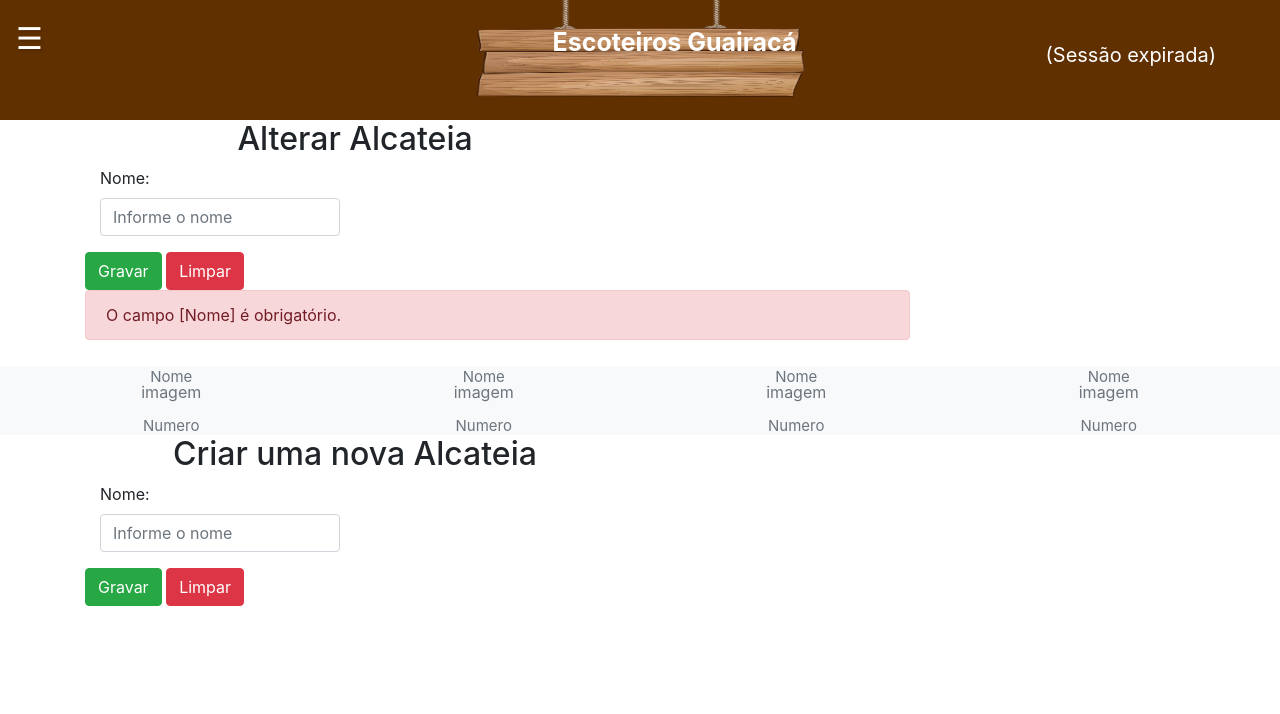
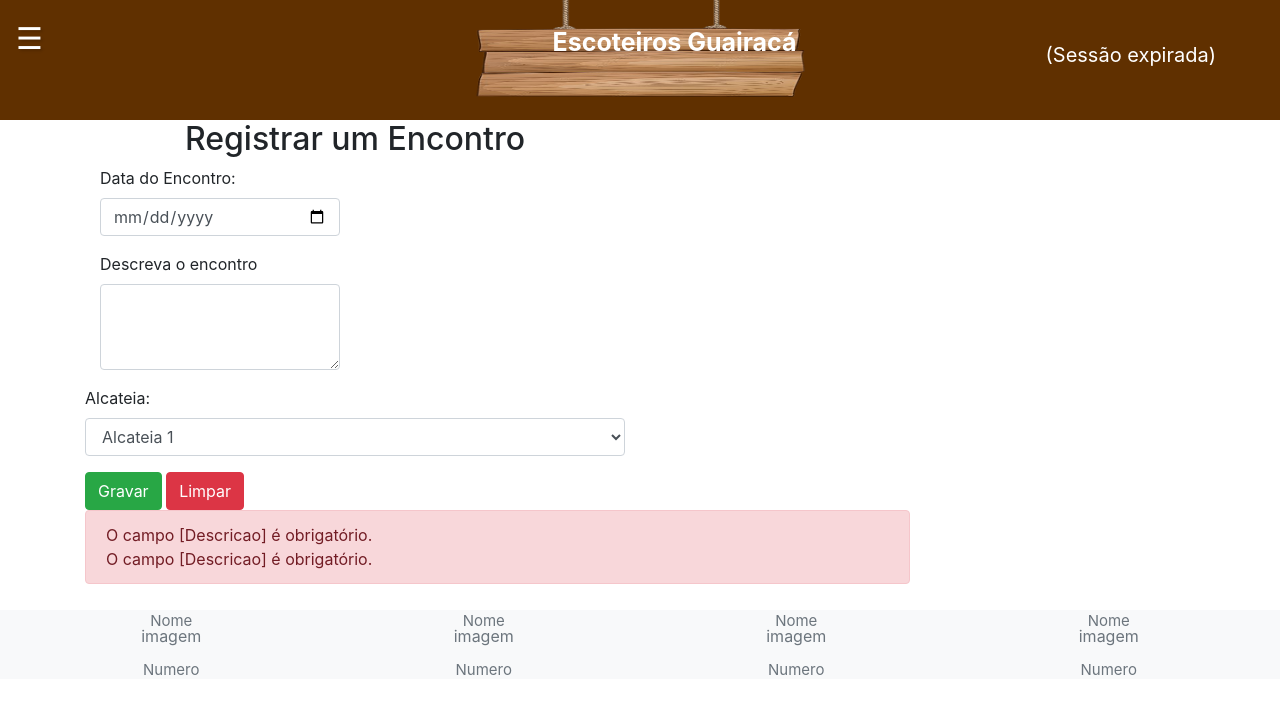
Before and after one commit to Rick-s2/implementacao-Projeto, a PHP site: the page made by app/controller/EncontroController.php in a window 1280 px wide. Shown: the top 714 px of the page. Run offline with PHP 8.4, Linux system fonts and the light colour scheme; data comes from the database, SQL or seed files in the repository; data that the repository does not hold is empty.

Commit message:
select de alcateia criada

```diff
--- a/app/controller/EncontroController.php
+++ b/app/controller/EncontroController.php
@@ -3,9 +3,8 @@
 require_once(__DIR__ . "/Controller.php");
 require_once(__DIR__ . "/../dao/EncontroDAO.php");
 require_once(__DIR__ . "/../model/Encontro.php");
+require_once(__DIR__ . "/../model/Alcateia.php");
 require_once(__DIR__ . "/../service/EncontroService.php");
-
-require_once(__DIR__ . "/AlcateiaController.php");
 
 class EncontroController extends Controller {
 
@@ -57,18 +56,16 @@
 
     public function save(){
 
-
-
-
         $dados["id_encontro"] = isset($_POST['id_encontro']) ? $_POST['id_encontro'] : 0;
         $dataEncontro = isset($_POST['dataEncontro']) ? trim($_POST['dataEncontro']) : NULL;
         $descricaoEncontro = isset($_POST['descricaoEncontro']) ? trim($_POST['descricaoEncontro']) : NULL;
-        $AlcateiaEncontro = isset($_POST['idAlcateiaEncontro']) ? trim($_POST['idAlcateiaEncontro']) : NULL;
+        $id_alcateia = isset($_POST['alcateiaEncontro']) ? trim($_POST['alcateiaEncontro']) : NULL;
 
         $encontro = new encontro();
         $encontro->setData($dataEncontro);
         $encontro->setDescricao($descricaoEncontro);
-        $encontro->setId_alcateia($Encontro);
+        $alcateia = new Alcateia($id_alcateia);
+        $encontro->setAlcateia($alcateia);
 
 
         $erros = $this->encontroService->validarDados($encontro);
@@ -99,11 +96,11 @@
 
         $dados["dataEncontro"] = $dataEncontro;
         $dados["descricaoEncontro"] = $descricaoEncontro;
-        $dados["alcateiaEncontro"] = $alcateiaEncontro;
+        $dados["id_alcateia"] = $id_alcateia;
 
 
         $msgsErro = implode("<br>", $erros);
-        $this->loadView("encontro/formencontro.php", $dados, $msgsErro);
+        $this->loadView("encontro/formEncontro.php", $dados, $msgsErro);
 
     }
 }
--- a/app/dao/EncontroDao.php
+++ b/app/dao/EncontroDao.php
@@ -9,7 +9,7 @@
 
         $conn = Connection::getConn();
 
-        $sql = "SELECT * FROM tb_encontros a ORDER BY a.data";
+        $sql = "SELECT * FROM tb_encontros e ORDER BY e.data";
         $stm = $conn->prepare($sql);
         $stm->execute();
         $result = $stm->fetchAll();
@@ -20,8 +20,8 @@
     public function findById(int $id){
         $conn = Connection::getConn();
 
-        $sql = "SELECT * FROM tb_encontros a" .
-               " WHERE a.id_encontro = ?";
+        $sql = "SELECT * FROM tb_encontros e" .
+               " WHERE e.id_encontro = ?";
         $stm = $conn->prepare($sql);
         $stm->execute([$id]);
         $result = $stm->fetchAll();
@@ -34,7 +34,7 @@
             return null;
 
         die("encontroDAO.findById()" .
-            " - Erro: mais de uma encontro encontrada.");
+            " - Erro: mais de uma encontro encontrado.");
     }
 
     public function mapEncontro($result){
@@ -51,38 +51,32 @@
         return $encontros;
     }
 
-    /*
+
     public function insert(encontro $encontro){
         $conn = Connection::getConn();
 
-        $sql = "INSERT INTO tb_encontros (nome)" .
-               " VALUES (:nome)";
+        $sql = "INSERT INTO tb_encontros (id_alcateia, data, descricao)" .
+               " VALUES (:id_alcateia, :data, :descricao)";
 
         $stm = $conn->prepare($sql);
-        $stm->bindValue(':nome', $encontro->getNome());
+        $stm->bindValue(':id_alcateia', $encontro->getAlcateia()->getId_alcateia());
+        $stm->bindValue(':data', $encontro->getData());
+        $stm->bindValue(':descricao', $encontro->getDescricao());
         $stm->execute();
     }
 
     public function update(encontro $encontro) {
         $conn = Connection::getConn();
 
-        $sql = "UPDATE tb_encontros SET nome = :nome" .
+        $sql = "UPDATE tb_encontros SET id_alcateia = :id_alcateia , data = :data , descricao = :descricao" .
                " WHERE id_encontro = :id";
 
         $stm = $conn->prepare($sql);
-        $stm->bindValue("nome", $encontro->getNome());
+        $stm->bindValue("id_alcateia", $encontro->getAlcateia()->getId_alcateia());
+        $stm->bindValue("data", $encontro->getData());
+        $stm->bindValue("descricao", $encontro->getDescricao());
         $stm->bindValue("id", $encontro->getId_encontro());
         $stm->execute();
     }
 
-    public function deleteById(int $id) {
-        $conn = Connection::getConn();
-
-        $sql = "DELETE FROM tb_encontros WHERE id_encontro = :id";
-
-        $stm = $conn->prepare($sql);
-        $stm->bindValue("id", $id);
-        $stm->execute();
-    }
-    */
 }
--- a/app/view/alcateia/formAlcateia.php
+++ b/app/view/alcateia/formAlcateia.php
@@ -1,6 +1,7 @@
 <?php
     require_once(__DIR__ . "/../include/header.php");
     require_once(__DIR__ . "/../include/menu.php");
+
 ?>
 
 <div class="container">
@@ -25,6 +26,7 @@
                             echo (isset($dados['alcateia']) ? $dados['alcateia']->getNome(): "");
                         ?>" />
                 </div>
+
                 <input type="hidden" id="hddId" name="id_alcateia" value="<?= $dados['id_alcateia']; ?>" />
 
                 <button type="submit" class="btn btn-success">Gravar</button>
--- /dev/null
+++ b/app/view/alcateia/selectAlcateia.php
@@ -0,0 +1,22 @@
+<?php
+
+class SelectAlcateia{
+
+    public static function desenhaSelect($alcateias, $name,$id, $idAlcateiaSelec=0) {
+        echo "<select class='form-control' name='". $name ."' id='".$id."'>";
+
+        foreach($alcateias as $alcateia):
+            echo "<option value='" .$alcateia->getId_alcateia(). "'";
+
+            if($alcateia->getId_alcateia() == $idAlcateiaSelec){
+                echo " selected ";
+            }
+
+            echo ">". $alcateia->getNome()."</option>";
+        endforeach;
+
+        echo "</select>";
+    }
+
+
+}
--- a/app/view/encontro/formEncontro.php
+++ b/app/view/encontro/formEncontro.php
@@ -1,31 +1,53 @@
 <?php
     require_once(__DIR__ . "/../include/header.php");
     require_once(__DIR__ . "/../include/menu.php");
+    require_once(__DIR__ . "/../../dao/AlcateiaDAO.php");
+    require_once(__DIR__ . "/../alcateia/selectAlcateia.php");
 ?>
 
 <div class="container">
 
     <div class="row">
+
         <div class="col-6">
-            <form id="formAlcateia" method="POST" action="<?= BASEURL ?>/controller/AlcateiaController.php?action=save">
 
-                <h2 class="text-center">
-                    <?php if(isset($dados["id_alcateia"])): ?>
-                        Alterar Alcateia
-                    <?php else: ?>
-                        Criar uma nova Alcateia
-                    <?php endif; ?>
-                </h2>
+            <h2 class="text-center">
+                <?php if(isset($dados["id_encontro"])): ?>
+                    Registrar um Encontro
+                <?php else: ?>
+                    Alterar Dados de um Encontro
+                <?php endif; ?>
+            </h2>
+
+            <form id="formEncontro" method="POST" action="<?= BASEURL ?>/controller/EncontroController.php?action=save">
 
                 <div class="form-group col-6">
-                    <label for="txtNomeAlcateia">Nome:</label>
-                    <input class="form-control" type="text" id="txtNomeAlcateia" name="nomeAlcateia"
-                        maxlength="70" placeholder="Informe o nome"
+                    <label for="dataEncontro">Data do Encontro:</label>
+                    <input class="form-control" type="date" id="dataEncontro" name="dataEncontro"
+                        placeholder="Informe a data"
                         value="<?php
-                            echo (isset($dados['alcateia']) ? $dados['alcateia']->getNome(): "");
+                            echo (isset($dados['encontro']) ? $dados['encontro']->getData(): "");
                         ?>" />
                 </div>
-                <input type="hidden" id="hddId" name="id_alcateia" value="<?= $dados['id_alcateia']; ?>" />
+                <div class="form-group col-6">
+                    <label for="descricaoEncontro"> Descreva o encontro </label>
+                    <textarea class="form-control" id="descricaoEncontro" name="descricaoEncontro" rows="3">
+                        <?php
+                            echo (isset($dados['encontro']) ? $dados['encontro']->getDescricao(): "");
+                        ?>
+                    </textarea>
+                </div>
+                <div class="form-group">
+                    <label for="somAlcateia">Alcateia:</label>
+
+                    <?php
+                        $alcDao = new AlcateiaDAO();
+                        $alcateias = $alcDao->list();
+
+                        SelectAlcateia::desenhaSelect($alcateias, "alcateiaEncontro", "somAlcateia", isset($dados['id_alcateia']) ? $dados['id_alcateia'] : 0);
+                    ?>
+                </div>
+                <input type="hidden" id="hddId" name="id_alcateia" value="<?php isset($dados['id_alcateia']); ?>" />
 
                 <button type="submit" class="btn btn-success">Gravar</button>
                 <button type="reset" class="btn btn-danger">Limpar</button>
```
